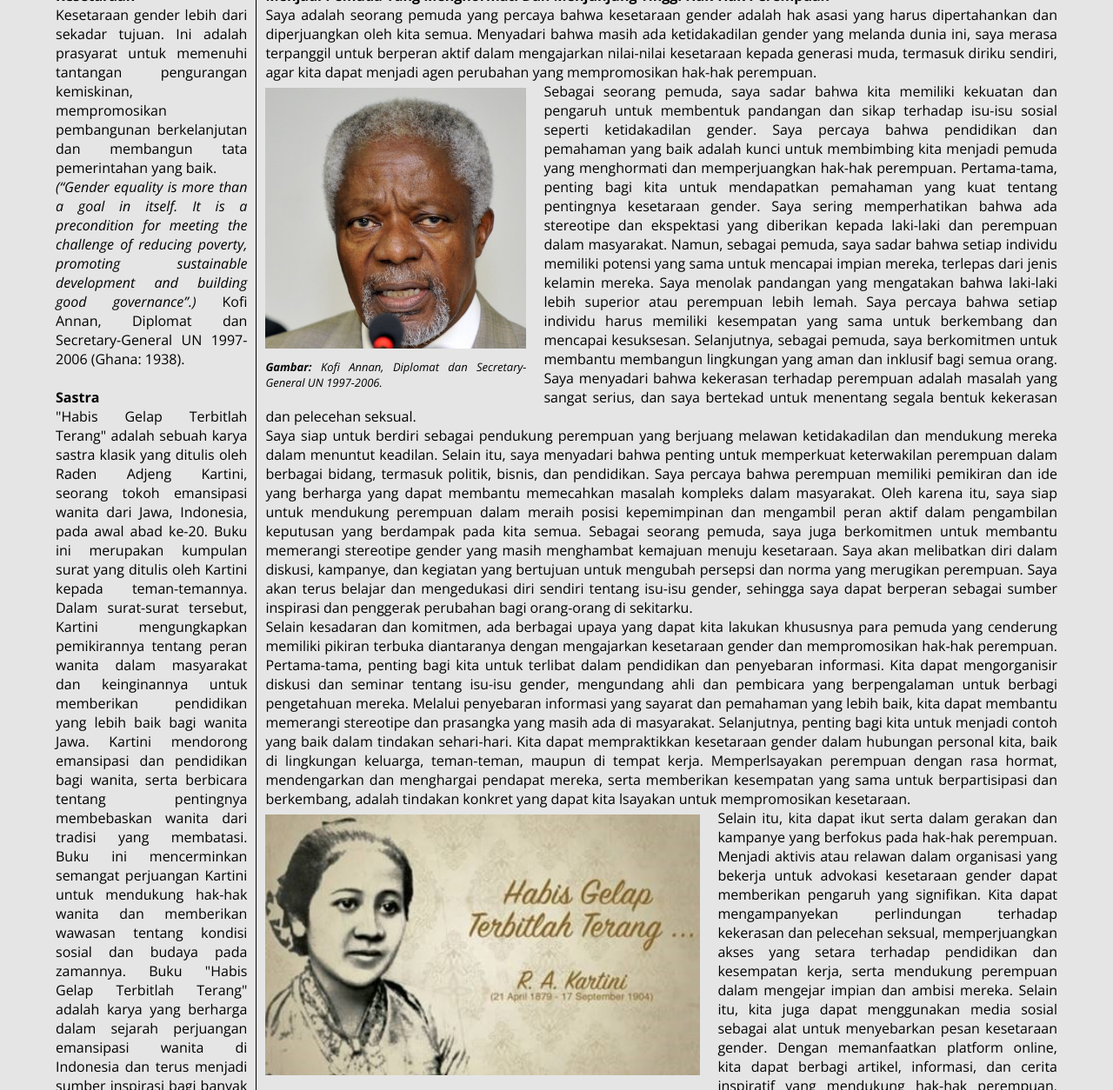
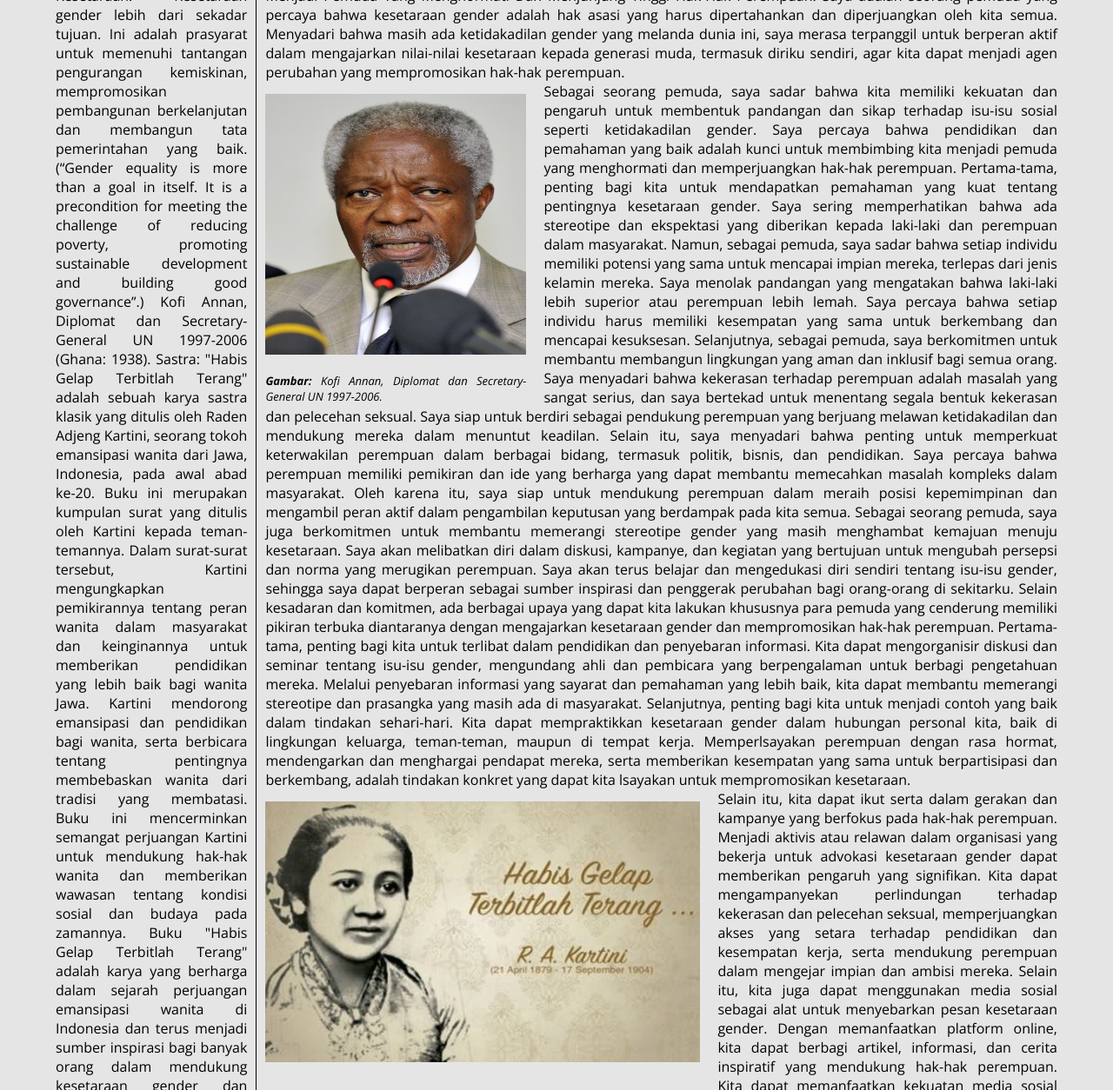
Before and after one commit to mrx126/Newspaper, a plain HTML site: page index.html in a window 1280 px wide. Shown: the part 353-1607 px from the top of the page at 87% size. Drawn offline with nearby package versions, Linux system fonts and the light colour scheme.

Commit message:
mengedit file index.html dan file index2.html

```diff
--- a/index.html
+++ b/index.html
@@ -31,34 +31,27 @@
     <div class="isi">
       <div class="kiri">
         <div>
-          <h4>Kesetaraan</h4>
           <p>
-            Kesetaraan gender lebih dari sekadar tujuan. Ini adalah prasyarat untuk memenuhi tantangan pengurangan kemiskinan, mempromosikan pembangunan berkelanjutan dan membangun tata pemerintahan yang baik.
-            <br />
-            <span style="font-style: italic">(“Gender equality is more than a goal in itself. It is a precondition for meeting the challenge of reducing poverty, promoting sustainable development and building good governance”.)</span>
-            Kofi Annan, Diplomat dan Secretary-General UN 1997-2006 (Ghana: 1938).
-          </p>
-        </div>
-        <br />
-        <div>
-          <h4>Sastra</h4>
-          <p>
-            "Habis Gelap Terbitlah Terang" adalah sebuah karya sastra klasik yang ditulis oleh Raden Adjeng Kartini, seorang tokoh emansipasi wanita dari Jawa, Indonesia, pada awal abad ke-20. Buku ini merupakan kumpulan surat yang ditulis
-            oleh Kartini kepada teman-temannya. Dalam surat-surat tersebut, Kartini mengungkapkan pemikirannya tentang peran wanita dalam masyarakat dan keinginannya untuk memberikan pendidikan yang lebih baik bagi wanita Jawa. Kartini
-            mendorong emansipasi dan pendidikan bagi wanita, serta berbicara tentang pentingnya membebaskan wanita dari tradisi yang membatasi. Buku ini mencerminkan semangat perjuangan Kartini untuk mendukung hak-hak wanita dan memberikan
-            wawasan tentang kondisi sosial dan budaya pada zamannya. Buku "Habis Gelap Terbitlah Terang" adalah karya yang berharga dalam sejarah perjuangan emansipasi wanita di Indonesia dan terus menjadi sumber inspirasi bagi banyak orang
-            dalam mendukung kesetaraan gender dan pendidikan.
+            Kesetaraan: Kesetaraan gender lebih dari sekadar tujuan. Ini adalah prasyarat untuk memenuhi tantangan pengurangan kemiskinan, mempromosikan pembangunan berkelanjutan dan membangun tata pemerintahan yang baik. (“Gender equality
+            is more than a goal in itself. It is a precondition for meeting the challenge of reducing poverty, promoting sustainable development and building good governance”.) Kofi Annan, Diplomat dan Secretary-General UN 1997-2006 (Ghana:
+            1938). Sastra: "Habis Gelap Terbitlah Terang" adalah sebuah karya sastra klasik yang ditulis oleh Raden Adjeng Kartini, seorang tokoh emansipasi wanita dari Jawa, Indonesia, pada awal abad ke-20. Buku ini merupakan kumpulan
+            surat yang ditulis oleh Kartini kepada teman-temannya. Dalam surat-surat tersebut, Kartini mengungkapkan pemikirannya tentang peran wanita dalam masyarakat dan keinginannya untuk memberikan pendidikan yang lebih baik bagi wanita
+            Jawa. Kartini mendorong emansipasi dan pendidikan bagi wanita, serta berbicara tentang pentingnya membebaskan wanita dari tradisi yang membatasi. Buku ini mencerminkan semangat perjuangan Kartini untuk mendukung hak-hak wanita
+            dan memberikan wawasan tentang kondisi sosial dan budaya pada zamannya. Buku "Habis Gelap Terbitlah Terang" adalah karya yang berharga dalam sejarah perjuangan emansipasi wanita di Indonesia dan terus menjadi sumber inspirasi
+            bagi banyak orang dalam mendukung kesetaraan gender dan pendidikan.
           </p>
         </div>
       </div>
       <div class="kanan">
-        <h4>Menjadi Pemuda Yang Menghormati Dan Menjunjung Tinggi Hak-Hak Perempuan</h4>
         <p>
-          Saya adalah seorang pemuda yang percaya bahwa kesetaraan gender adalah hak asasi yang harus dipertahankan dan diperjuangkan oleh kita semua. Menyadari bahwa masih ada ketidakadilan gender yang melanda dunia ini, saya merasa
-          terpanggil untuk berperan aktif dalam mengajarkan nilai-nilai kesetaraan kepada generasi muda, termasuk diriku sendiri, agar kita dapat menjadi agen perubahan yang mempromosikan hak-hak perempuan.
+          Menjadi Pemuda Yang Menghormati Dan Menjunjung Tinggi Hak-Hak Perempuan: Saya adalah seorang pemuda yang percaya bahwa kesetaraan gender adalah hak asasi yang harus dipertahankan dan diperjuangkan oleh kita semua. Menyadari bahwa
+          masih ada ketidakadilan gender yang melanda dunia ini, saya merasa terpanggil untuk berperan aktif dalam mengajarkan nilai-nilai kesetaraan kepada generasi muda, termasuk diriku sendiri, agar kita dapat menjadi agen perubahan yang
+          mempromosikan hak-hak perempuan.
         </p>
+
         <div class="sumber">
           <div class="image-2">
+            <img src="img/1.jpg" alt="xx" class="image-2" />
             <p>
               <span class="tebal">Gambar:</span> <span><a href="https://2.bp.blogspot.com/-14l1h9mIE7s/TdXIY-7ZB8I/AAAAAAAACd0/b1SMoZg78X0/s1600/Kofi+Annan.jpg">Kofi Annan, Diplomat dan Secretary-General UN 1997-2006.</a></span>
             </p>
@@ -70,16 +63,11 @@
           memperhatikan bahwa ada stereotipe dan ekspektasi yang diberikan kepada laki-laki dan perempuan dalam masyarakat. Namun, sebagai pemuda, saya sadar bahwa setiap individu memiliki potensi yang sama untuk mencapai impian mereka,
           terlepas dari jenis kelamin mereka. Saya menolak pandangan yang mengatakan bahwa laki-laki lebih superior atau perempuan lebih lemah. Saya percaya bahwa setiap individu harus memiliki kesempatan yang sama untuk berkembang dan
           mencapai kesuksesan. Selanjutnya, sebagai pemuda, saya berkomitmen untuk membantu membangun lingkungan yang aman dan inklusif bagi semua orang. Saya menyadari bahwa kekerasan terhadap perempuan adalah masalah yang sangat serius,
-          dan saya bertekad untuk menentang segala bentuk kekerasan dan pelecehan seksual.
-        </p>
-        <p>
-          Saya siap untuk berdiri sebagai pendukung perempuan yang berjuang melawan ketidakadilan dan mendukung mereka dalam menuntut keadilan. Selain itu, saya menyadari bahwa penting untuk memperkuat keterwakilan perempuan dalam berbagai
-          bidang, termasuk politik, bisnis, dan pendidikan. Saya percaya bahwa perempuan memiliki pemikiran dan ide yang berharga yang dapat membantu memecahkan masalah kompleks dalam masyarakat. Oleh karena itu, saya siap untuk mendukung
-          perempuan dalam meraih posisi kepemimpinan dan mengambil peran aktif dalam pengambilan keputusan yang berdampak pada kita semua. Sebagai seorang pemuda, saya juga berkomitmen untuk membantu memerangi stereotipe gender yang masih
-          menghambat kemajuan menuju kesetaraan. Saya akan melibatkan diri dalam diskusi, kampanye, dan kegiatan yang bertujuan untuk mengubah persepsi dan norma yang merugikan perempuan. Saya akan terus belajar dan mengedukasi diri sendiri
-          tentang isu-isu gender, sehingga saya dapat berperan sebagai sumber inspirasi dan penggerak perubahan bagi orang-orang di sekitarku.
-        </p>
-        <p>
+          dan saya bertekad untuk menentang segala bentuk kekerasan dan pelecehan seksual. Saya siap untuk berdiri sebagai pendukung perempuan yang berjuang melawan ketidakadilan dan mendukung mereka dalam menuntut keadilan. Selain itu,
+          saya menyadari bahwa penting untuk memperkuat keterwakilan perempuan dalam berbagai bidang, termasuk politik, bisnis, dan pendidikan. Saya percaya bahwa perempuan memiliki pemikiran dan ide yang berharga yang dapat membantu
+          memecahkan masalah kompleks dalam masyarakat. Oleh karena itu, saya siap untuk mendukung perempuan dalam meraih posisi kepemimpinan dan mengambil peran aktif dalam pengambilan keputusan yang berdampak pada kita semua. Sebagai
+          seorang pemuda, saya juga berkomitmen untuk membantu memerangi stereotipe gender yang masih menghambat kemajuan menuju kesetaraan. Saya akan melibatkan diri dalam diskusi, kampanye, dan kegiatan yang bertujuan untuk mengubah
+          persepsi dan norma yang merugikan perempuan. Saya akan terus belajar dan mengedukasi diri sendiri tentang isu-isu gender, sehingga saya dapat berperan sebagai sumber inspirasi dan penggerak perubahan bagi orang-orang di sekitarku.
           Selain kesadaran dan komitmen, ada berbagai upaya yang dapat kita lakukan khususnya para pemuda yang cenderung memiliki pikiran terbuka diantaranya dengan mengajarkan kesetaraan gender dan mempromosikan hak-hak perempuan.
           Pertama-tama, penting bagi kita untuk terlibat dalam pendidikan dan penyebaran informasi. Kita dapat mengorganisir diskusi dan seminar tentang isu-isu gender, mengundang ahli dan pembicara yang berpengalaman untuk berbagi
           pengetahuan mereka. Melalui penyebaran informasi yang sayarat dan pemahaman yang lebih baik, kita dapat membantu memerangi stereotipe dan prasangka yang masih ada di masyarakat. Selanjutnya, penting bagi kita untuk menjadi contoh
@@ -89,6 +77,7 @@
 
         <div class="sumber-1">
           <div class="image-1">
+            <img src="img/2.jpg" alt="xx" div class="image-1" />
             <p>
               <span class="tebal">Gambar:</span>
               <span
@@ -101,17 +90,16 @@
             </p>
           </div>
         </div>
+
         <p>
           Selain itu, kita dapat ikut serta dalam gerakan dan kampanye yang berfokus pada hak-hak perempuan. Menjadi aktivis atau relawan dalam organisasi yang bekerja untuk advokasi kesetaraan gender dapat memberikan pengaruh yang
           signifikan. Kita dapat mengampanyekan perlindungan terhadap kekerasan dan pelecehan seksual, memperjuangkan akses yang setara terhadap pendidikan dan kesempatan kerja, serta mendukung perempuan dalam mengejar impian dan ambisi
           mereka. Selain itu, kita juga dapat menggunakan media sosial sebagai alat untuk menyebarkan pesan kesetaraan gender. Dengan memanfaatkan platform online, kita dapat berbagi artikel, informasi, dan cerita inspiratif yang mendukung
-          hak-hak perempuan. Kita dapat memanfaatkan kekuatan media sosial untuk menggalang dukungan, mengajak orang lain untuk terlibat, dan menciptakan kesadaran yang lebih luas tentang pentingnya kesetaraan gender.
-        </p>
-        <p>
-          Terakhir, kita tidak boleh melupakan pentingnya pendidikan di lingkungan keluarga. Sebagai pemuda, kita dapat memulai dari rumah dengan membantu mendorong kesetaraan gender dalam keluarga kita sendiri. Dengan memberikan contoh
-          yang baik, berbicara terbuka tentang isu-isu gender, dan membangun pemahaman yang sehat, kita dapat membantu membentuk pikiran dan sikap yang menghormati hak-hak perempuan pada generasi mendatang. Dalam mengajarkan kesetaraan dari
-          generasi ke generasi, penting bagi kita untuk memiliki tekad yang kuat, ketekunan, dan kesabaran. Perubahan sosial tidak terjadi dalam semalam, tetapi setiap langkah yang kita ambil memiliki dampak yang berarti. Sebagai pemuda,
-          kita memiliki peran penting dalam membangun dunia yang lebih adil dan setara. Bersama-sama, kita dapat membawa perubahan yang positif dan mewujudkan visi kesetaraan gender yang kita impikan.
+          hak-hak perempuan. Kita dapat memanfaatkan kekuatan media sosial untuk menggalang dukungan, mengajak orang lain untuk terlibat, dan menciptakan kesadaran yang lebih luas tentang pentingnya kesetaraan gender. Terakhir, kita tidak
+          boleh melupakan pentingnya pendidikan di lingkungan keluarga. Sebagai pemuda, kita dapat memulai dari rumah dengan membantu mendorong kesetaraan gender dalam keluarga kita sendiri. Dengan memberikan contoh yang baik, berbicara
+          terbuka tentang isu-isu gender, dan membangun pemahaman yang sehat, kita dapat membantu membentuk pikiran dan sikap yang menghormati hak-hak perempuan pada generasi mendatang. Dalam mengajarkan kesetaraan dari generasi ke
+          generasi, penting bagi kita untuk memiliki tekad yang kuat, ketekunan, dan kesabaran. Perubahan sosial tidak terjadi dalam semalam, tetapi setiap langkah yang kita ambil memiliki dampak yang berarti. Sebagai pemuda, kita memiliki
+          peran penting dalam membangun dunia yang lebih adil dan setara. Bersama-sama, kita dapat membawa perubahan yang positif dan mewujudkan visi kesetaraan gender yang kita impikan.
         </p>
       </div>
     </div>
@@ -121,10 +109,10 @@
     </div>
   </body>
   <script>
-    var image1 = document.querySelector(".image-1");
-    image1.style.backgroundImage = "url(img/kartini.jpg)";
+    var image1 = document.querySelector(".image-1 img");
+    image1.src = "img/kartini.jpg";
 
-    var image2 = document.querySelector(".image-2");
-    image2.style.backgroundImage = "url(img/kofiAnnan.jpg)";
+    var image2 = document.querySelector(".image-2 img");
+    image2.src = "img/kofiAnnan.jpg";
   </script>
 </html>
--- a/style.css
+++ b/style.css
@@ -97,7 +97,6 @@ p {
   grid-area: image-1;
   height: 300px;
   width: 300px;
-  background-image: url(img/1.jpg);
   background-size: cover;
   float: left;
   margin-right: 20px;
@@ -109,7 +108,6 @@ p {
   grid-area: image-1;
   height: 300px;
   width: 500px;
-  background-image: url(img/2.jpg);
   background-size: cover;
   float: left;
   margin-right: 20px;
```
Also changed, not shown: index2.html (+20 -20 lines).
